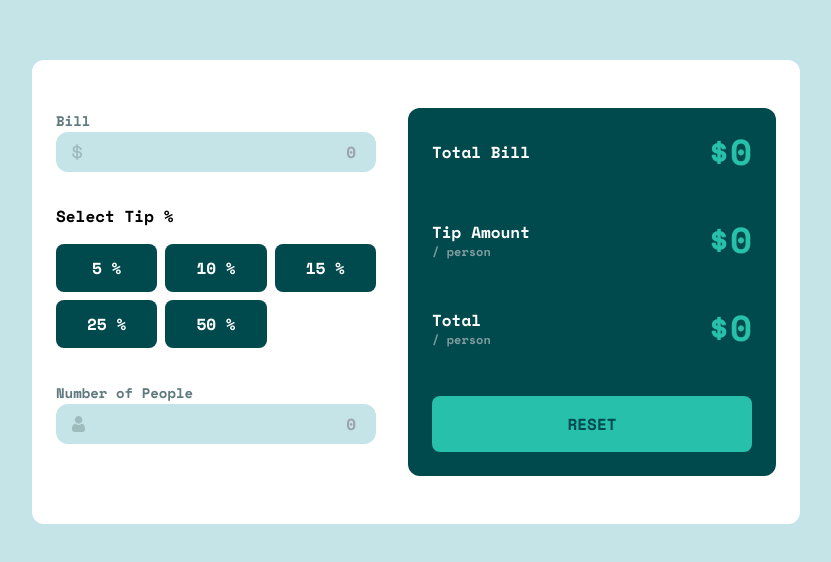
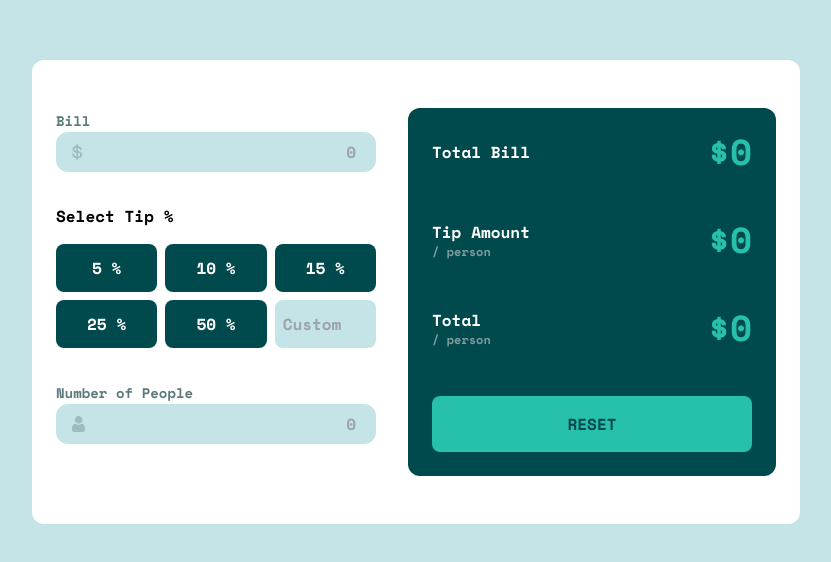
Before and after one commit to AtanasovCode/tiptron-tip-calculator, a React (Vite) app: page / in a window 1280 px wide. Shown: the part 108-670 px from the top of the page, without its empty margins (224-1055 px from the left). Built offline with nearby package versions, Linux system fonts and the light colour scheme.

Commit message:
added custom percent % tip calculation

```diff
--- a/src/components/Calculator.jsx
+++ b/src/components/Calculator.jsx
@@ -39,6 +39,15 @@ const Calculator = ({
             <TipSelect value="15" percent={percent} setPercent={setPercent} />
             <TipSelect value="25" percent={percent} setPercent={setPercent} />
             <TipSelect value="50" percent={percent} setPercent={setPercent} />
+            <input
+              type="number"
+              placeholder="custom"
+              className="
+              [appearance:textfield] [&::-webkit-outer-spin-button]:appearance-none [&::-webkit-inner-spin-button]:appearance-none
+              capitalize p-2 rounded-lg bg-light-grayish-cyan
+              "
+              onChange={(e) => setPercent(e.currentTarget.value)}
+            />
           </div>
         </div>
 
--- a/src/components/TipSelect.jsx
+++ b/src/components/TipSelect.jsx
@@ -1,13 +1,12 @@
-const TipSelect = ({ value, calculateTip, percent, setPercent }) => {
-  const backgroundColor =
-    value === percent ? "bg-light-grayish-cyan" : "bg-very-dark-cyan";
+const TipSelect = ({ value, percent, setPercent }) => {
+  const backgroundColor = value === percent ? "bg-light-grayish-cyan" : "bg-very-dark-cyan";
   const textColor = value === percent ? "text-black" : "text-white";
 
   return (
     <div
       className={`
-          py-3 text-white rounded-lg flex items-center justify-center
-          ${backgroundColor} ${textColor}
+          py-3 ${textColor} rounded-lg flex items-center justify-center
+          ${backgroundColor}
           hover:bg-light-grayish-cyan hover:text-black hover:cursor-pointer
         `}
       onClick={() => setPercent(value)}
```
